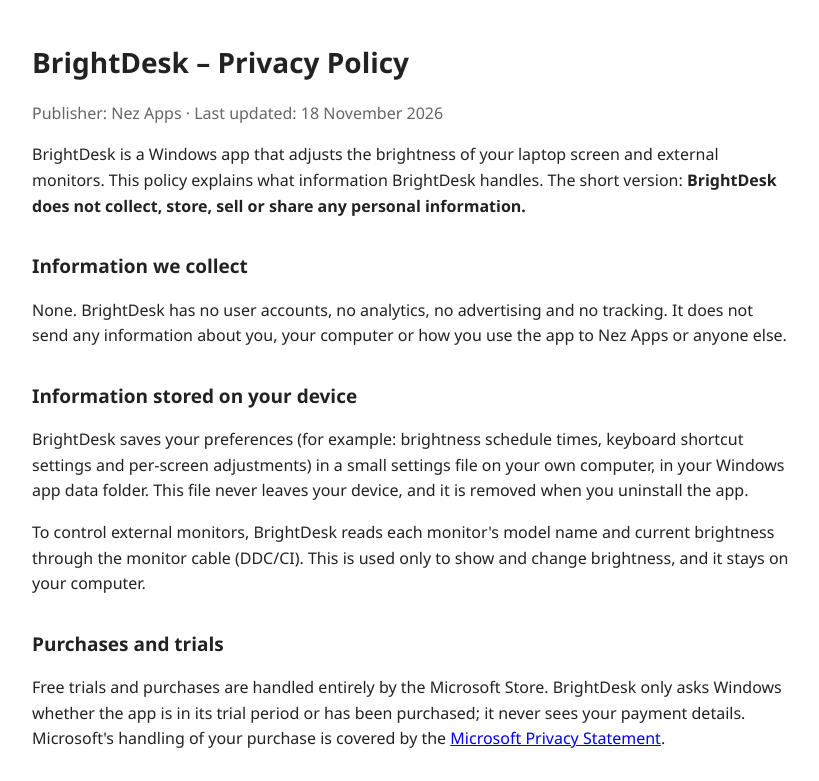
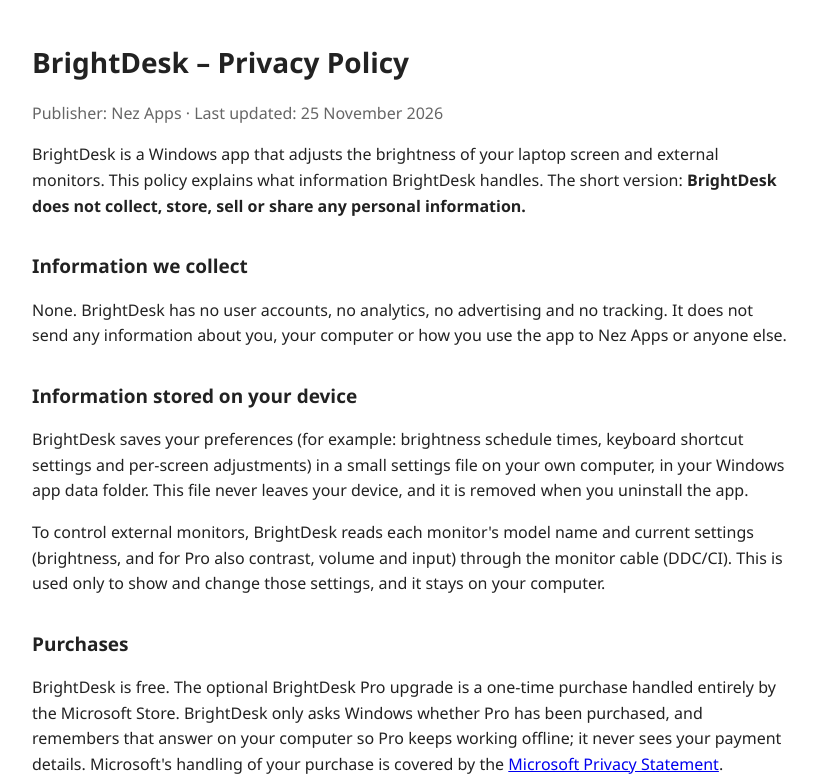
Before and after one commit to neyaz8195/brightdesk, a plain HTML site: page privacy.html in a window 1280 px wide. Shown: the top 781 px of the page, without its empty margins (228-1047 px from the left). Drawn offline with Linux system fonts and the light colour scheme.

Commit message:
Describe the free app and the BrightDesk Pro purchase
Co-Authored-By: Claude Sonnet 5.5 <noreply@anthropic.com>

```diff
--- a/privacy.html
+++ b/privacy.html
@@ -14,7 +14,7 @@
 </head>
 <body>
 <h1>BrightDesk – Privacy Policy</h1>
-<p class="muted">Publisher: Nez Apps · Last updated: 18 November 2026</p>
+<p class="muted">Publisher: Nez Apps · Last updated: 25 November 2026</p>
 
 <p>BrightDesk is a Windows app that adjusts the brightness of your laptop screen and external monitors.
 This policy explains what information BrightDesk handles. The short version: <strong>BrightDesk does not collect,
@@ -29,12 +29,14 @@ information about you, your computer or how you use the app to Nez Apps or anyon
 per-screen adjustments) in a small settings file on your own computer, in your Windows app data folder.
 This file never leaves your device, and it is removed when you uninstall the app.</p>
 
-<p>To control external monitors, BrightDesk reads each monitor's model name and current brightness through the
-monitor cable (DDC/CI). This is used only to show and change brightness, and it stays on your computer.</p>
+<p>To control external monitors, BrightDesk reads each monitor's model name and current settings (brightness, and for Pro also contrast,
+volume and input) through the monitor cable (DDC/CI). This is used only to show and change those settings, and it
+stays on your computer.</p>
 
-<h2>Purchases and trials</h2>
-<p>Free trials and purchases are handled entirely by the Microsoft Store. BrightDesk only asks Windows whether
-the app is in its trial period or has been purchased; it never sees your payment details. Microsoft's handling of
+<h2>Purchases</h2>
+<p>BrightDesk is free. The optional BrightDesk Pro upgrade is a one-time purchase handled entirely by the Microsoft
+Store. BrightDesk only asks Windows whether Pro has been purchased, and remembers that answer on your computer so
+Pro keeps working offline; it never sees your payment details. Microsoft's handling of
 your purchase is covered by the <a href="https://privacy.microsoft.com/privacystatement">Microsoft Privacy Statement</a>.</p>
 
 <h2>Children</h2>
```
Also changed, not shown: index.html (+2 -2 lines).
